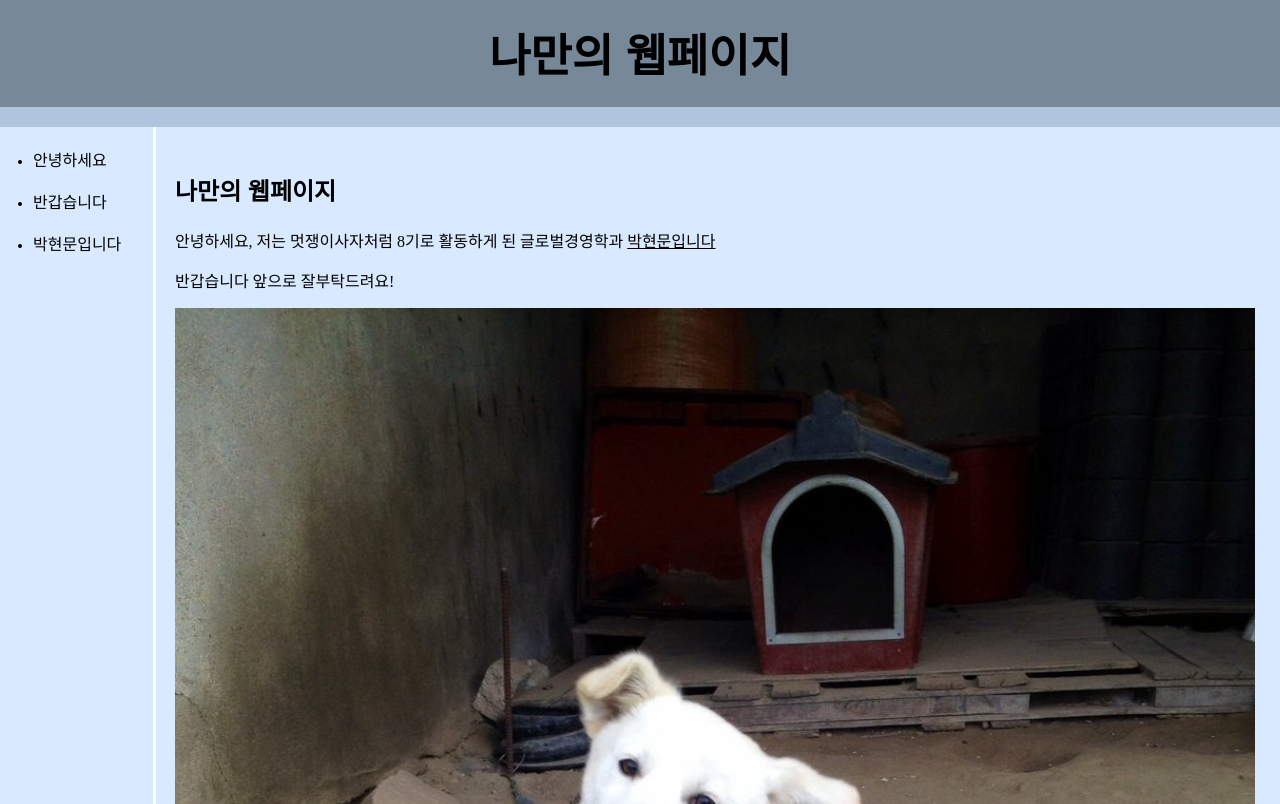
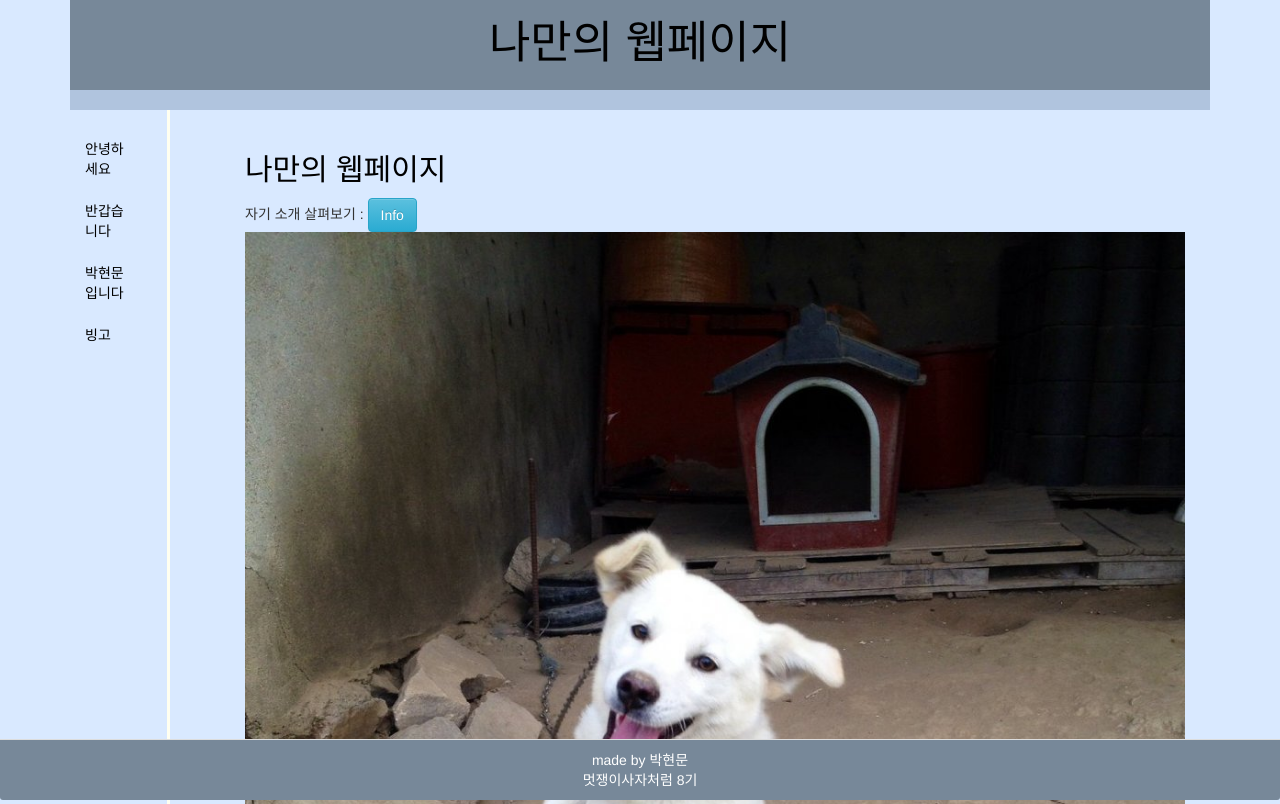
Before and after one commit to Hyeonmun/1stassignment, a plain HTML site: page index.html in a window 1280 px wide. Shown: the top 804 px of the page. Drawn offline with nearby package versions, Linux system fonts and the light colour scheme.

Commit message:
2주차 과제

```diff
--- a/index.html
+++ b/index.html
@@ -1,6 +1,17 @@
 <!DOCTYPE html>
 <html>
 <head>
+    <script src="http://code.jquery.com/jquery-3.5.1.js" integrity="sha256-QWo7LDvxbWT2tbbQ97B53yJnYU3WhH/C8ycbRAkjPDc=" crossorigin="anonymous"></script>
+    <!-- 합쳐지고 최소화된 최신 CSS -->
+    <link rel="stylesheet" href="https://maxcdn.bootstrapcdn.com/bootstrap/3.3.2/css/bootstrap.min.css">
+
+    <!-- 부가적인 테마 -->
+    <link rel="stylesheet" href="https://maxcdn.bootstrapcdn.com/bootstrap/3.3.2/css/bootstrap-theme.min.css">
+
+    <!-- 합쳐지고 최소화된 최신 자바스크립트 -->
+    <script src="https://maxcdn.bootstrapcdn.com/bootstrap/3.3.2/js/bootstrap.min.js"></script>
+
+    <link href="https://fonts.googleapis.com/css2?family=Nanum+Myeongjo&display=swap" rel="stylesheet">
     <link href="https://fonts.googleapis.com/css2?family=Nanum+Myeongjo&display=swap" rel="stylesheet">
     <title>나만의 웹페이지</title>
     <meta charset="utf-8">
@@ -46,25 +57,33 @@
         #title {
             color: black
         }
+        .panel-footer{
+            background:lightslategrey;
+            color:white;
+            position: fixed;
+            bottom: 0;
+            width: 100%
+        }
     </style>
 </head>
 <body>
+    <div class="container">
     <h1><a href="index.html" id="title"> 나만의 웹페이지 </a></h1>
     <div id="grid">
-        <ul>
-            <li><a href="1.html">안녕하세요</a></li>
-            <br>
-            <li><a href="2.html">반갑습니다</a></li>
-            <br>
-            <li><a href="3.html">박현문입니다</a></li>
-            <br>
+        <ul class="nav nav-pills nav-stacked">
+            <li role="presentation"><a href="1.html">안녕하세요</a></li>
+            <li role="presentation"><a href="2.html">반갑습니다</a></li>
+            <li role="presentation"><a href="3.html">박현문입니다</a></li>
+            <li role="presentation"><a href="BINGO.html">빙고</a></li>
         </ul>
         <div id="article">
             <h2>나만의 웹페이지</h2>
-                <p> 안녕하세요, 저는 멋쟁이사자처럼 8기로 활동하게 된 글로벌경영학과 <u>박현문입니다</u></p>
-                <p> 반갑습니다 앞으로 잘부탁드려요!</p>
+            자기 소개 살펴보기 : <button type="button" onclick="location.href='1.html'" class="btn btn-info">Info</button>
+            <br>
             <img src="hi.jpg" width="100%">
         </div>
     </div>
+    </div>
+    <div class="panel-footer" align="center">made by 박현문 <br> 멋쟁이사자처럼 8기 </div>
 </body>
 </html>
```
Also changed, not shown: 1.html (+25 -7 lines), 2.html (+26 -7 lines), 3.html (+26 -7 lines), BINGO.html (added, +66 -0 lines).
